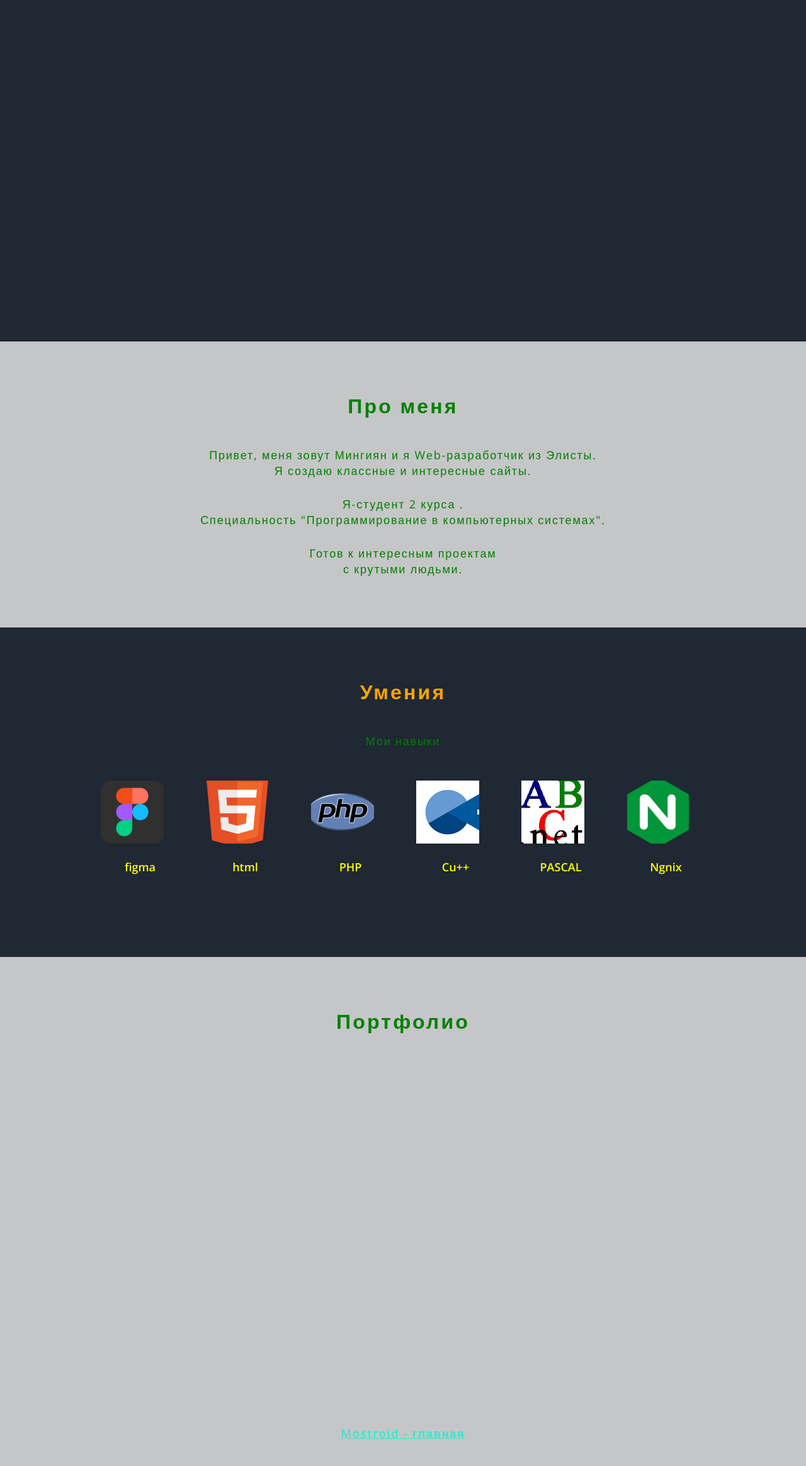
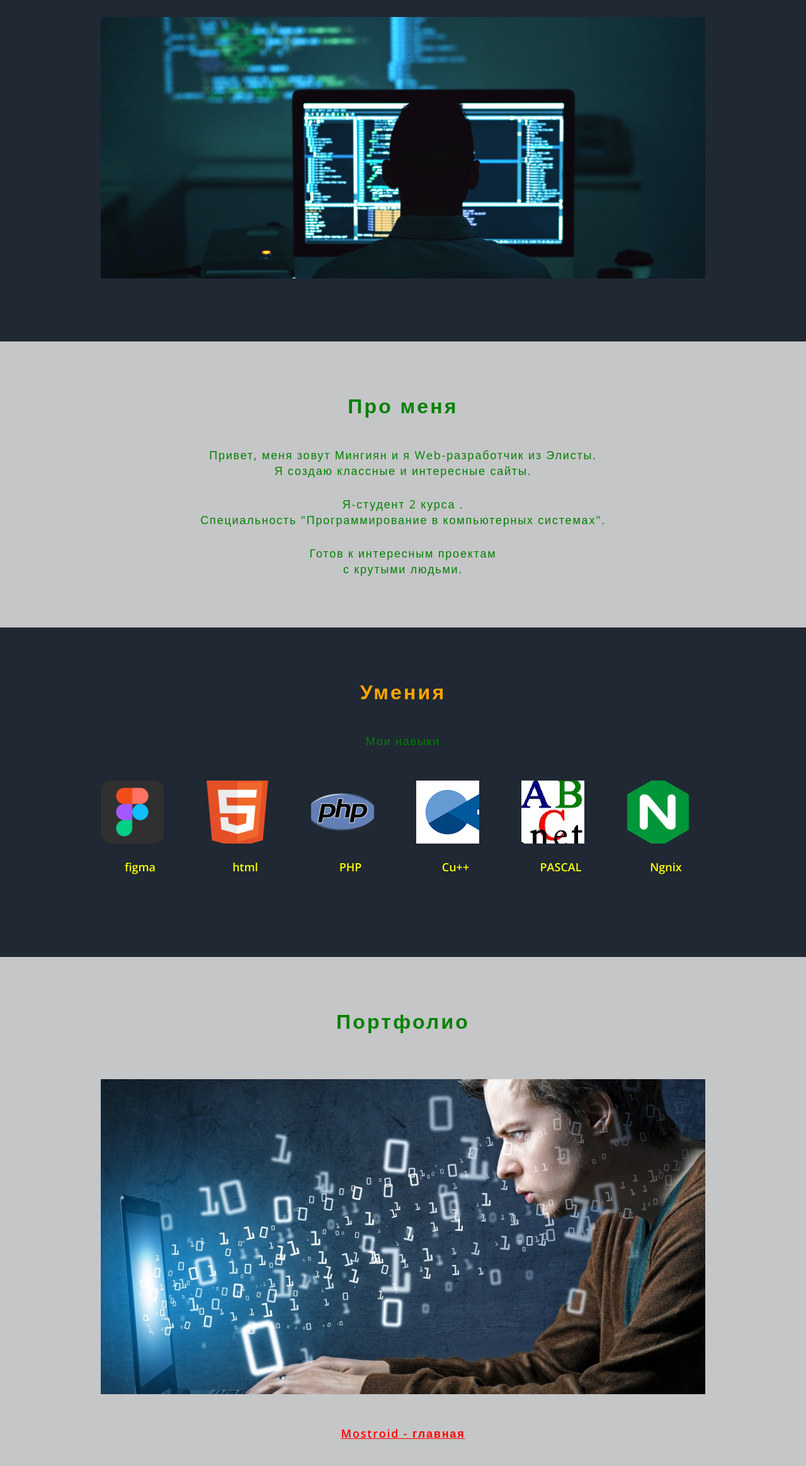
Before and after one commit to torcheevmingian/minya, a plain HTML site: page index.html in a window 1280 px wide. Shown: the part 233-2560 px from the top of the page at 63% size. Drawn offline with nearby package versions, Linux system fonts and the light colour scheme.

Commit message:
Add files via upload

```diff
--- a/css/main.css
+++ b/css/main.css
@@ -94,7 +94,7 @@ a.active {
 .photo {
     width: 100%;
     height: 415px;
-    background: url('../images/header-photo.jpg') no-repeat center;
+    background: url('../images/program.jpg') no-repeat center;
     background-size: cover;
 }
 
@@ -219,15 +219,15 @@ h3 {
 }
 
 .case01 {
-    background: url('../images/pf01.jpg')
+    background: url('../images/pro01.jpg')
 }
 
 .case02 {
-    background: url('../images/pf02.jpg')
+    background: url('../images/prog01.jpg')
 }
 
 .case03 {
-    background: url('../images/pf03.jpg')
+    background: url('../images/prog02.jpg')
 }
 
 .case {
@@ -240,7 +240,7 @@ h4 {
     line-height: 25px;
     letter-spacing: 0.1em;
     text-decoration-line: underline;
-    color: turquoise;
+    color: red;
     margin-top: 50px;
     margin-bottom: 0px;
 }
```
Also changed, not shown: images/pro01.jpg (added), images/prog01.jpg (added), images/prog02.jpg (added), images/program.jpg (added).
